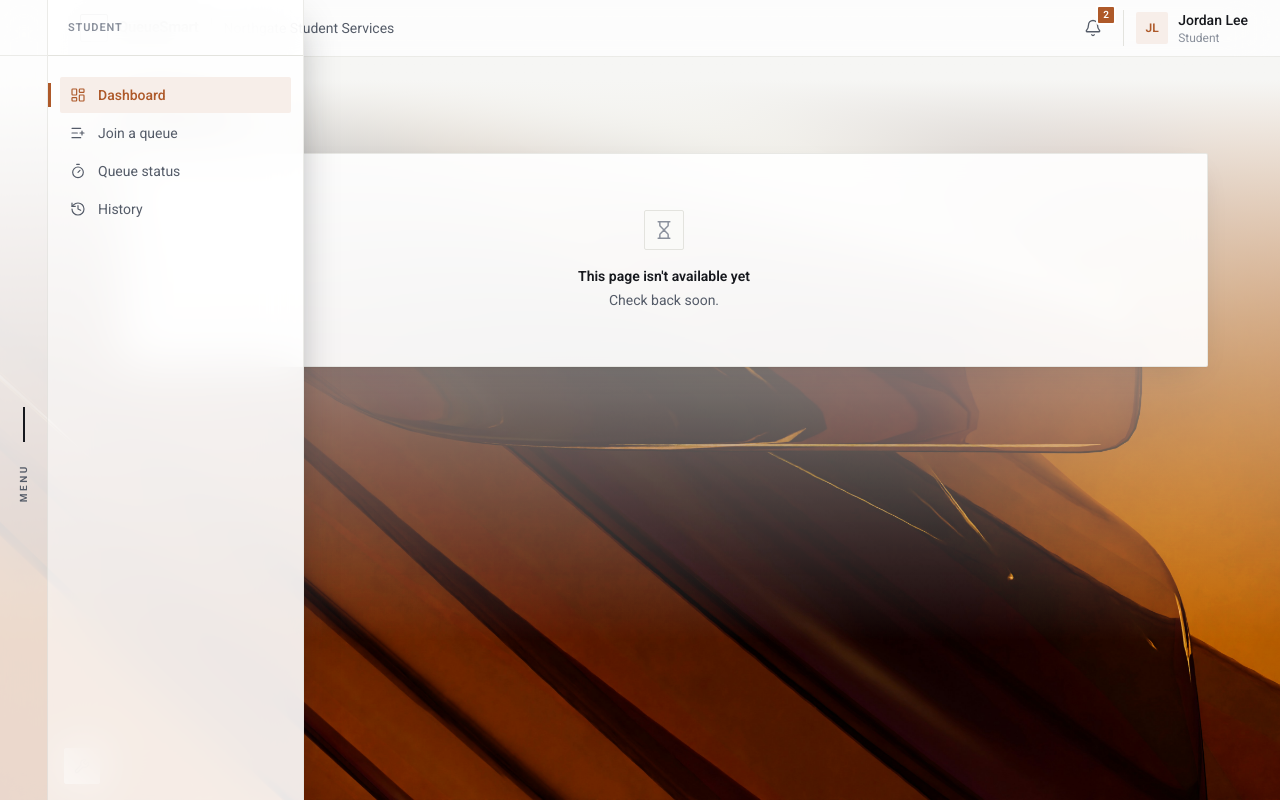
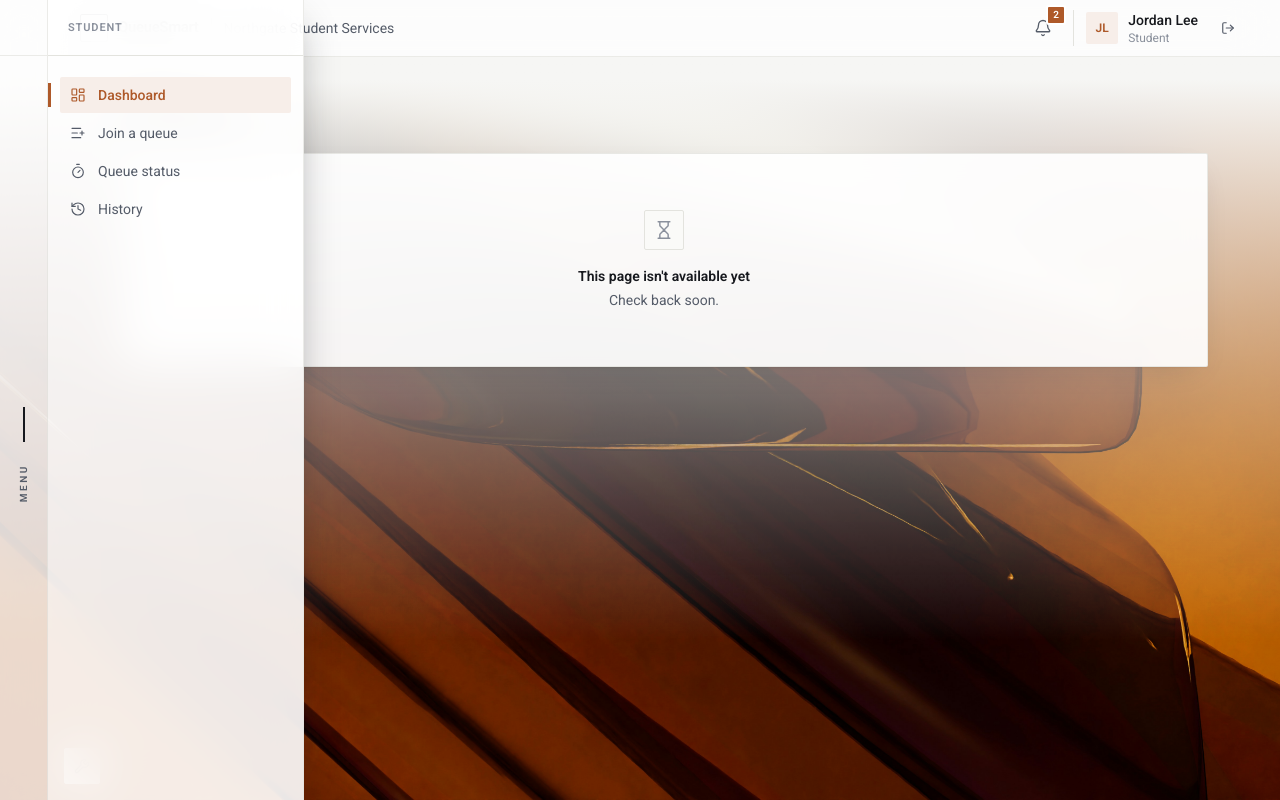
Before and after one commit to Paz77/smart-queue, a React (Vite) app in the folder frontend/: page /app/dashboard in a window 1280 px wide. Built offline with nearby package versions, Linux system fonts and the light colour scheme.

Commit message:
logout button

```diff
--- a/frontend/src/components/TopBar.jsx
+++ b/frontend/src/components/TopBar.jsx
@@ -1,18 +1,26 @@
-import { NavLink, useLocation } from 'react-router-dom'
+import { LogOut } from 'lucide-react'
+import { NavLink, useLocation, useNavigate } from 'react-router-dom'
 import { useAuth } from '../context/auth'
 import { useOrganization } from '../context/organization'
 import { Brand } from './Brand'
+import { Button } from './Button'
 import { ADMIN_NAV, USER_NAV } from './nav'
 import { NotificationBell } from './NotificationBell'
 
 export function TopBar() {
-  const { currentUser } = useAuth()
+  const { currentUser, logout } = useAuth()
+  const navigate = useNavigate()
   const { organization, personLabel } = useOrganization()
   const isAdmin = useLocation().pathname.startsWith('/admin')
   const initials = currentUser?.name
     .split(' ')
     .map((part) => part[0])
     .join('')
+
+  function handleLogout() {
+    logout()
+    navigate('/login', { replace: true })
+  }
 
   return (
     <header className="sticky top-0 z-30 border-b border-line/70 bg-surface/70 backdrop-blur-xl">
@@ -34,6 +42,9 @@ export function TopBar() {
                 <p className="text-sm font-medium text-ink">{currentUser.name}</p>
                 <p className="text-xs text-ink-subtle">{currentUser.role === 'admin' ? 'Admin' : personLabel}</p>
               </div>
+              <Button variant="ghost" size="sm" onClick={handleLogout} aria-label="Log out" title="Log out" className="px-2">
+                <LogOut />
+              </Button>
             </div>
           )}
         </div>
```
